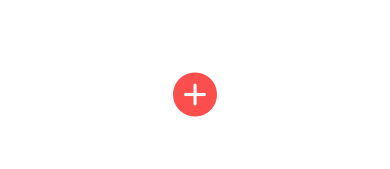
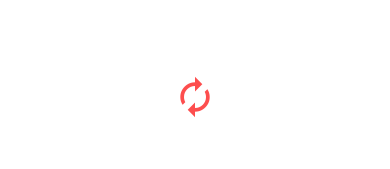
Before and after one commit to robinnlmn/improve, a React Native app: screen /JournalCreateScreen in a window 390 px wide. Both pictures are taken after a click on the button 26 px from the left and 32 px from the top of the page. Shown: the part 603-772 px from the top of the page. Built offline with nearby package versions, Linux system fonts and the light colour scheme; what expo-linking would draw is missing.

Commit message:
final commit

```diff
--- a/screens/HabitTrackerScreen.tsx
+++ b/screens/HabitTrackerScreen.tsx
@@ -1,6 +1,6 @@
 import * as React from 'react';
 import { Alert, StyleSheet } from 'react-native';
-import { AntDesign, Ionicons } from '@expo/vector-icons';
+import { AntDesign, Ionicons, MaterialIcons } from '@expo/vector-icons';
 import { Text, View } from '../components/Themed';
 import Checkbox from '../components/Checkbox'
 import { RootTabScreenProps } from '../types';
@@ -15,12 +15,9 @@ export default function HabitTrackerScreen({ navigation }: RootTabScreenProps<'H
             "Are you sure you want to start a new week? All your current data will be deleted",
             [
                 {
-                    text: "YES, RESET",
-                    onPress: () => deleteTracker()
-                },
-                {
-                    text: "NO, STAY",
-                    onPress: () => { }
+                    text: "RESET",
+                    onPress: () => deleteTracker(),
+                    style: "destructive"
                 },
                 {
                     text: "CANCEL",
@@ -174,7 +171,7 @@ export default function HabitTrackerScreen({ navigation }: RootTabScreenProps<'H
                     <Checkbox storeId="@meditate_7" />
                 </View>
             </View>
-            <AntDesign name="pluscircle" size={44} color="#fd4e4e" style={styles.title} onPress={createThreeButtonAlert} />
+            <MaterialIcons name="autorenew" size={44} color="#fd4e4e" style={styles.title} onPress={createThreeButtonAlert} />
         </View>
     );
 }
--- a/screens/JournalCardScreen.tsx
+++ b/screens/JournalCardScreen.tsx
@@ -1,6 +1,7 @@
+import { MaterialIcons } from '@expo/vector-icons';
 import AsyncStorage from '@react-native-async-storage/async-storage';
 import * as React from 'react';
-import { Alert, Button, StyleSheet } from 'react-native';
+import { Alert, Button, Pressable, StyleSheet, TouchableOpacity, TextInput, Keyboard } from 'react-native';
 
 import { Text, View } from '../components/Themed';
 import Colors from '../constants/Colors';
@@ -12,27 +13,23 @@ type JournalCardScreenProps = {
 }
 
 export default function JournalCardScreen({ navigation, route }: RootTabScreenProps<'JournalCardScreen'>) {
-    const [data, setData] = React.useState([])
+    const daydata = route.params!['data']['value']
 
     const colorScheme = useColorScheme()
 
     const createThreeButtonAlert = () =>
         Alert.alert(
             "DELETE DAY?",
-            "Are you sure you want to delete this day? This action cannot be reverted!",
+            "",
             [
-                {
-                    text: "YES, DELETE",
-                    onPress: () => deleteDay()
-                },
-                {
-                    text: "NO, LEAVE",
-                    onPress: () => { }
-                },
                 {
                     text: "CANCEL",
                     onPress: () => { },
-                    style: "cancel"
+                },
+                {
+                    text: "DELETE",
+                    onPress: () => deleteDay(),
+                    style: "destructive"
                 },
             ],
             { cancelable: true }
@@ -42,14 +39,20 @@ export default function JournalCardScreen({ navigation, route }: RootTabScreenPr
         async function getData() {
             const data: any = await route.params
 
-            await setData(data['data']['value'])
-
             navigation.setOptions({
                 headerTitle: data['data']['value']['date'],
                 headerRight: () => (
-                    <Button title="DELETE" color="#fd4e4e" onPress={() => {
-                        createThreeButtonAlert()
-                    }}></Button>
+                    <View style={styles.header}>
+                        <Pressable
+                            onPress={() => createThreeButtonAlert()}>
+                            <MaterialIcons
+                                name="delete"
+                                size={28}
+                                color='#fd4e4e'
+                                style={{ marginRight: 0 }}
+                            />
+                        </Pressable>
+                    </View>
                 )
             })
 
@@ -84,10 +87,10 @@ export default function JournalCardScreen({ navigation, route }: RootTabScreenPr
         <View style={styles.container}>
             <View style={styles.data}>
                 {/* @ts-ignore */}
-                <Text style={[styles.name, { color: Colors[colorScheme].red }]}>{data.name}</Text>
+                <Text style={[styles.name, { color: Colors[colorScheme].red }]}>{daydata.name}</Text>
 
                 {/* @ts-ignore */}
-                <Text style={styles.value}>{data.value}</Text>
+                <Text style={styles.value}>{daydata.value}</Text>
             </View>
         </View>
     );
@@ -112,4 +115,28 @@ const styles = StyleSheet.create({
     value: {
         maxWidth: '100%',
     },
+    button: {
+        color: '#fd4e4e'
+    },
+    header: {
+        display: 'flex',
+        flexDirection: 'row',
+        backgroundColor: 'transparent'
+    },
+    nameInput: {
+        width: '95%',
+        height: '7.5%',
+        borderWidth: 4,
+        borderColor: '#222',
+        marginTop: 10,
+        borderRadius: 5
+    },
+    dayInput: {
+        width: '95%',
+        height: '85%',
+        borderWidth: 4,
+        borderColor: '#222',
+        marginTop: 10,
+        borderRadius: 5
+    }
 });
--- a/screens/JournalCreateScreen.tsx
+++ b/screens/JournalCreateScreen.tsx
@@ -24,10 +24,10 @@ export default function JournalCardScreen({ navigation }: RootTabScreenProps<'Jo
             var tempData: any = [];
 
             if (response) {
-                tempData.push({ date: date, value: journal, name: name, day: response.length + 1 });
+                tempData.push({ date: date, value: journal, name: name });
             }
             else {
-                tempData.push({ date: date, value: journal, name: name, day: 1 });
+                tempData.push({ date: date, value: journal, name: name });
             }
 
             if (response) tempData.push(...response);
--- a/screens/MeditateScreen.tsx
+++ b/screens/MeditateScreen.tsx
@@ -37,7 +37,7 @@ export default function MeditateScreen({ navigation }: RootTabScreenProps<'Medit
 
   return (
     <View style={styles.container}>
-      <CountdownCircleTimer
+      {/* <CountdownCircleTimer
         isPlaying={isPlaying}
         duration={time}
         strokeLinecap='round'
@@ -55,7 +55,8 @@ export default function MeditateScreen({ navigation }: RootTabScreenProps<'Medit
           </Animated.Text>
         )}
       </CountdownCircleTimer>
-      <Button title="Start / Stop" onPress={() => setIsPlaying(prev => !prev)} />
+      <Button title="Start / Stop" onPress={() => setIsPlaying(prev => !prev)} /> */}
+      <Text style={styles.title}>coming in version 1.1</Text>
     </View>
   );
 }
```
Also changed, not shown: package.json (+7 -2 lines), 1 other file (tests, documents, lock files or other folders).
